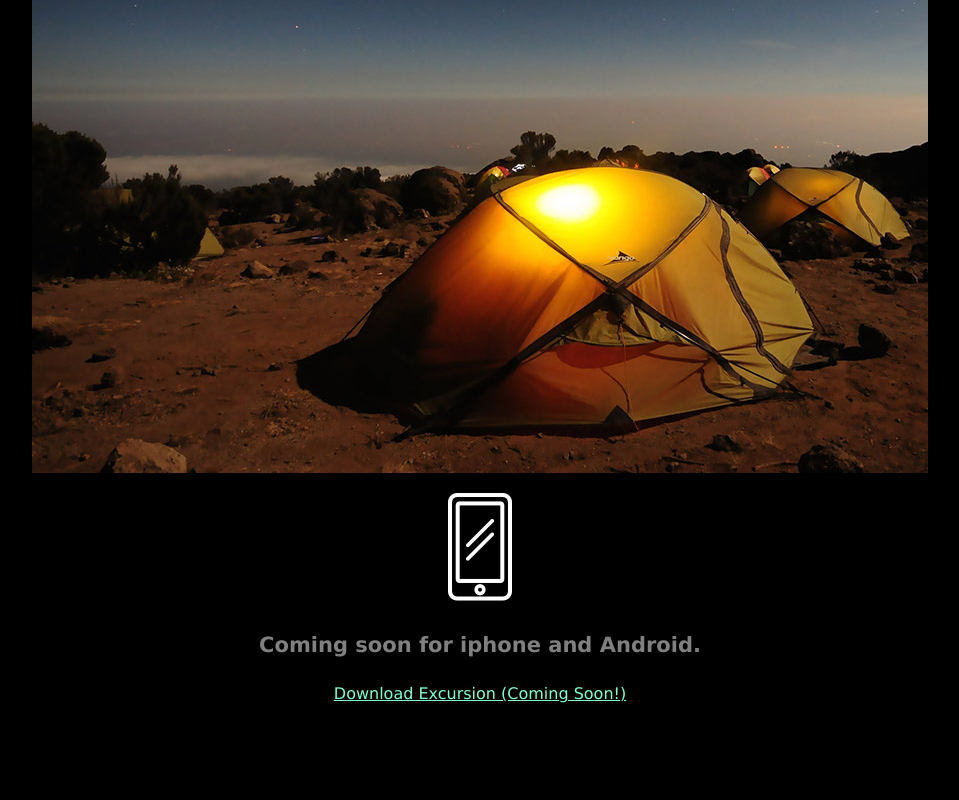
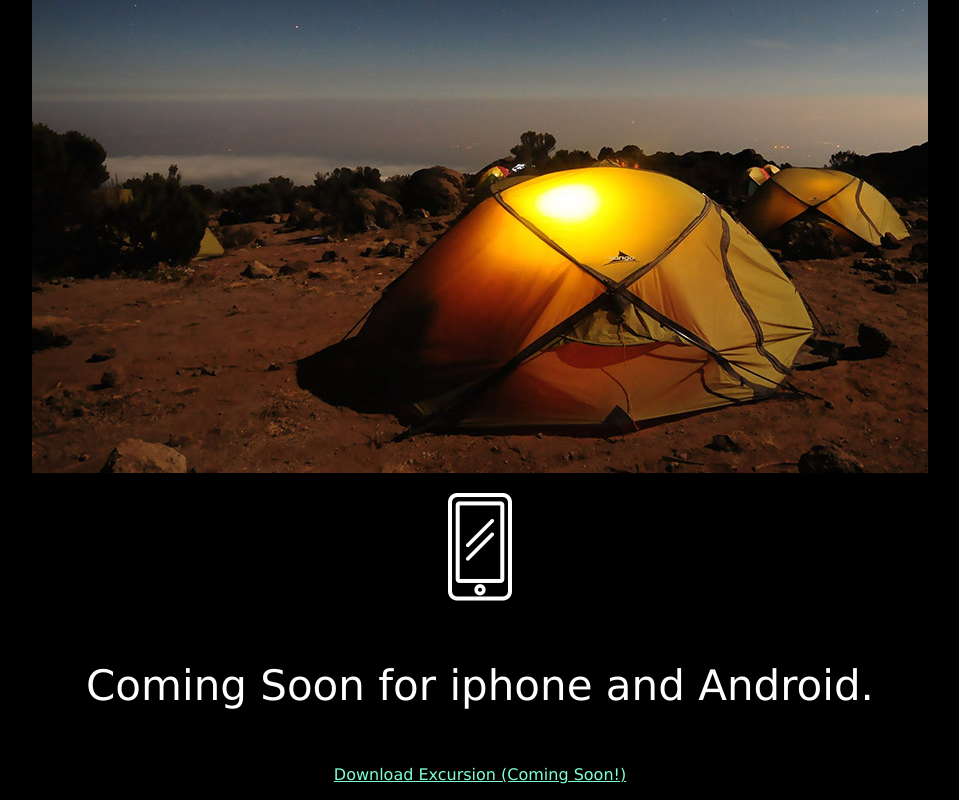
Before and after one commit to MarkHollingworth04/excursion, a plain HTML site: page index.html in a window 1280 px wide. Shown: the part 539-1339 px from the top of the page, without its empty margins (160-1119 px from the left). Before the commit the page ends 1258 px from the top, so only its background shows below. Drawn offline with Linux system fonts and the light colour scheme.

Commit message:
Some last minute corrections

```diff
--- a/index.html
+++ b/index.html
@@ -17,7 +17,7 @@
 <h4 class="header--sub-header">Excursion remembers places you like, and recommends new points of interest around you.</h4>
 <p><img src="resources/images/camp.jpg"></p>
 <p><img src="resources/images/phone.png"></p>
-<h4 class="header--sub-header">Coming soon for iphone and Android.</h4>
+<h4 class="header--secondary">Coming Soon for iphone and Android.</h4>
 <p><a class="link--cta" href='#'>Download Excursion (Coming Soon!)</a></p>
 </body>
 </html>
```
